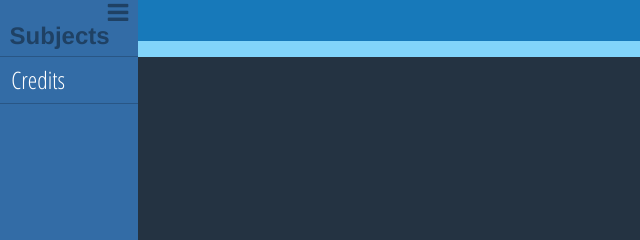
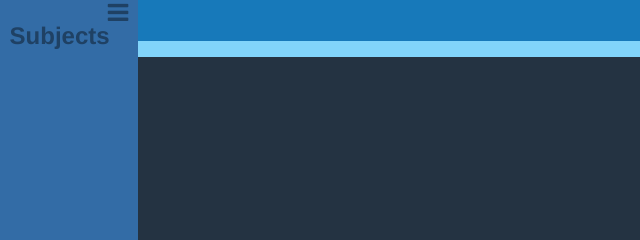
Before and after one commit to RemyKaloustian/InterfaceAdaptation, a plain HTML site: page App/basichtml/basichtml.html in a window 1280 px wide. Shown: the top 240 px of the page, 0-640 px from the left. Drawn offline with nearby package versions, Linux system fonts and the light colour scheme.

Commit message:
heyheyhey

```diff
--- a/App/basichtml/basichtml.html
+++ b/App/basichtml/basichtml.html
@@ -54,9 +54,7 @@
             <nav>
                 <h2><i class="fa fa-reorder"></i>Subjects</h2>
                 <ul id="subjects">
-                    <li>
-                        <a href="#">Credits</a>
-                    </li>
+
                 </ul>
             </nav>
         </div>
```
